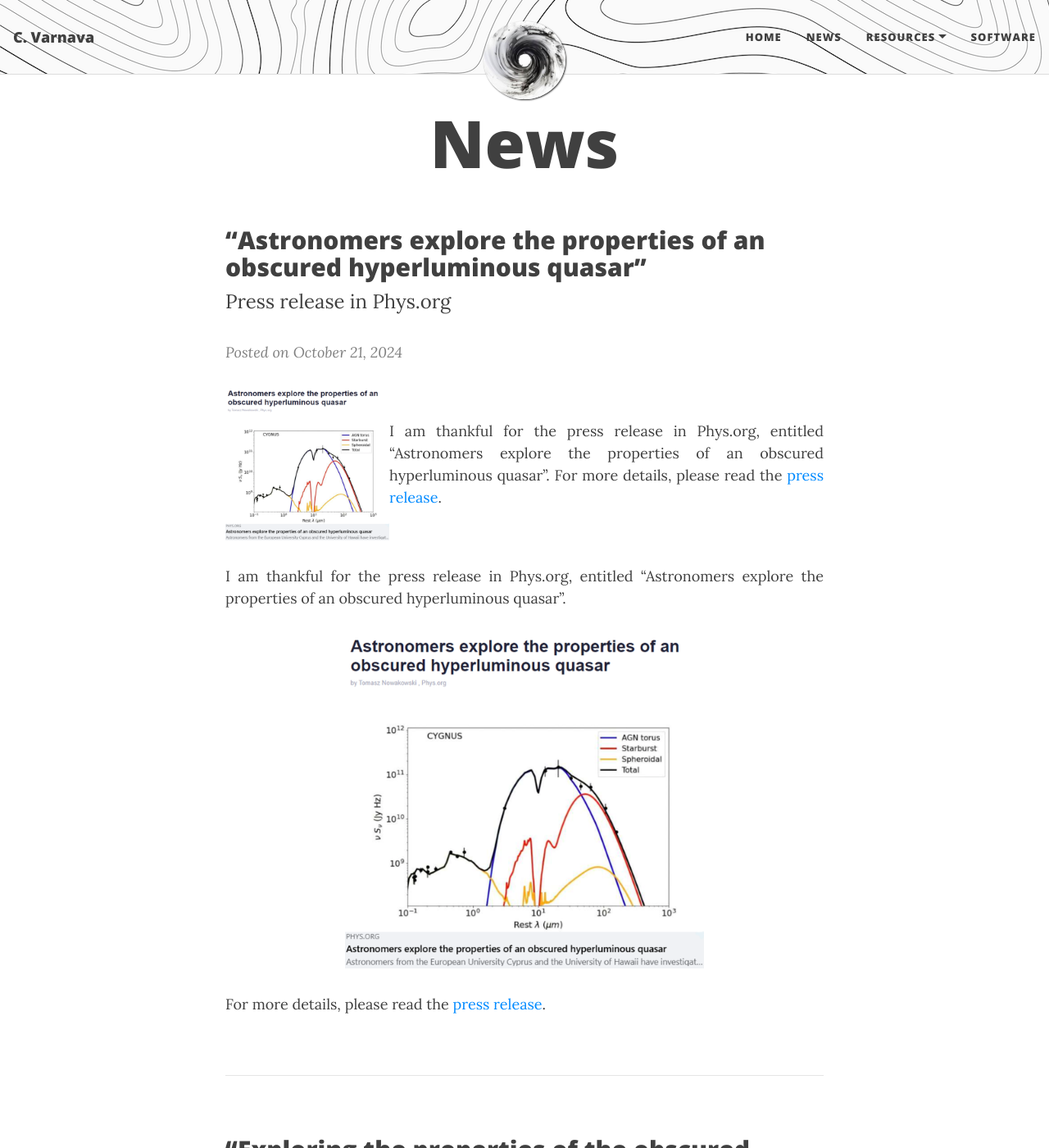
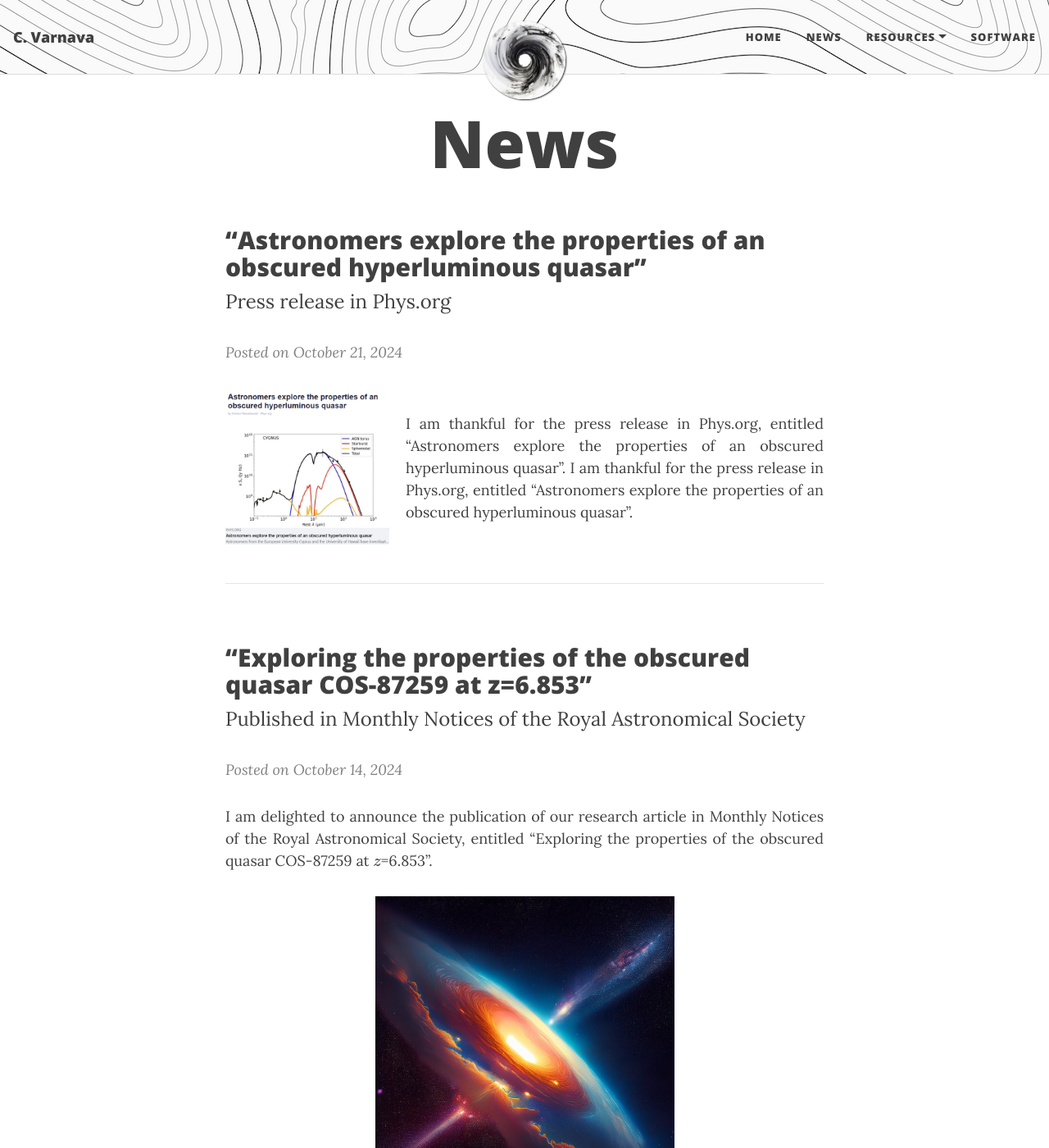
Before and after one commit to ch-var/ch-var.github.io, a Jekyll site: the page built from news.html, in a window 1280 px wide and 1400 px high. Shown: the whole window at 82% size. Built offline with Jekyll 4.4.1, drawn with Linux system fonts in a browser that asks for light colours; formulas are drawn with MathJax 3.

Commit message:
Update news.html

```diff
--- a/news.html
+++ b/news.html
@@ -11,18 +11,9 @@ mathjax: true
 <i style="color:#808080";>Posted on October 21, 2024</i>
 
 <div style="display: flex; justify-content: space-between; align-items: center;">
-  <img src="/assets/img/press.png" style="max-width: 200px; height: auto;"/>
-  <p style="text-align: justify; flex: 1;">I am thankful for the press release in Phys.org, entitled “Astronomers explore the properties of an obscured hyperluminous quasar”. For more details, please read the <a href="https://phys.org/news/2024-10-astronomers-explore-properties-obscured-hyperluminous.html">press release</a>.</p>
+  <img src="/assets/img/press.png" alt="image" style="max-width: 200px; height: auto; margin-right: 20px;"/>
+  <p style="text-align: justify; flex: 1;">I am thankful for the press release in Phys.org, entitled “Astronomers explore the properties of an obscured hyperluminous quasar”. I am thankful for the press release in Phys.org, entitled “Astronomers explore the properties of an obscured hyperluminous quasar”.</p>
 </div>
-
-<p align='justify'>I am thankful for the press release in Phys.org, entitled “Astronomers explore the properties of an obscured hyperluminous quasar”.
-
-<p align="center">
-<img src="/assets/img/press.png" width="60%" height="60%">
-</p>
-
-<p align='justify'>For more details, please read the <a href="https://phys.org/news/2024-10-astronomers-explore-properties-obscured-hyperluminous.html">press release</a>.
-</p>
 <br>
 <hr width="100%" size="2">
 <br>
```
